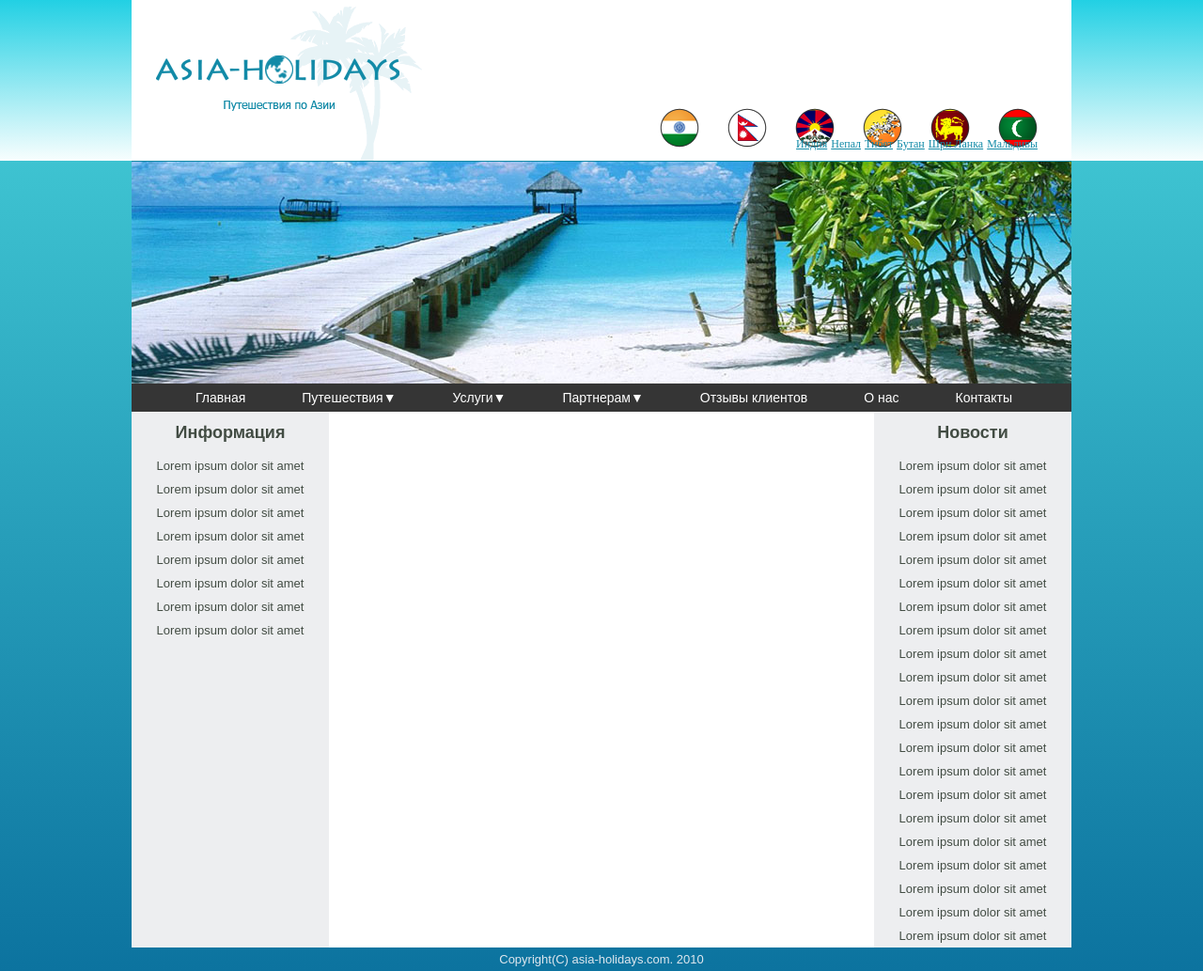
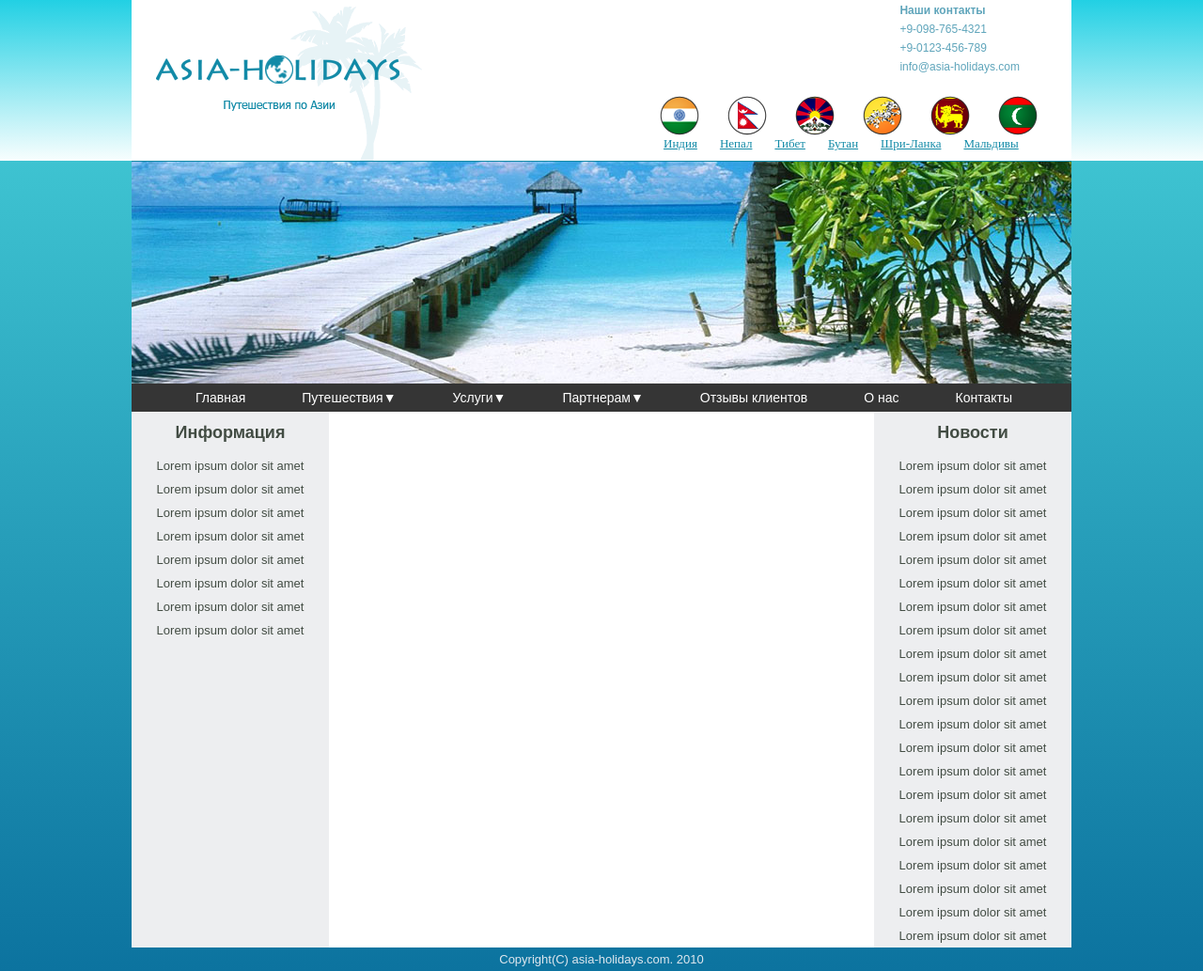
Before and after one commit to fixed161/homework4, a plain HTML site: page index.html in a window 1280 px wide. Shown: the whole page at 94% size. Drawn offline with Linux system fonts and the light colour scheme.

Commit message:
changes in header

```diff
--- a/css/style.css
+++ b/css/style.css
@@ -9,6 +9,7 @@ body {
 }
 
 .header-bg {
+    position: relative;
     background: linear-gradient(to bottom, #1dcfe3, #f8fefe);
     height: 175px;
 }
@@ -28,9 +29,22 @@ body {
     background: #fff;
 }
 
+.header p {
+    float: right;
+    margin: 5px 55px 0 0;
+    font-size: 12px;
+    color: #5fa5bb;
+    text-align: left;
+    line-height: 20px;
+}
+
+.header p span {
+    font-weight: bold;
+}
+
 .header ul {
     position: absolute;
-    bottom: 10px;
+    bottom: 23px;
     right: 36px;
     list-style-type: none;
 }
@@ -41,6 +55,25 @@ body {
 
 .header a {
     font-size: 12px;
+    color: #128aa7;
+}
+
+.countries {
+    position: absolute;
+    bottom: 10px;
+    right: 166px;
+    width: 428px;
+    list-style-type: none;
+    text-align: justify;
+}
+
+.countries li {
+    display: inline;
+    padding-left: 20px;
+    width: 71px;
+}
+.countries li a {
+    font-size: 13px;
     color: #128aa7;
 }
 
--- a/index.html
+++ b/index.html
@@ -8,10 +8,14 @@
   <title>Homework4</title>
 </head>
 <body>
-
       <div class="header-bg">
         <div class="header">
           <img src="img/logo.png" alt=""/>
+            <p><span>Наши контакты</span><br>
+            +9-098-765-4321<br>
+            +9-0123-456-789<br>
+            info@asia-holidays.com</p>
+
             <ul>
               <li><img src="img/india.png" alt=""/></li>
               <li><img src="img/nepal.png" alt=""/></li>
@@ -20,15 +24,15 @@
               <li><img src="img/sri-lanka.png" alt=""/></li>
               <li><img src="img/maldives.png" alt=""/></li>
             </ul>
+          </div>
           <ul class="countries">
             <li><a href="#">Индия</a></li>
             <li><a href="#">Непал</a></li>
             <li><a href="#">Тибет</a></li>
             <li><a href="#">Бутан</a></li>
-              <li><a href="#">Шри Ланка</a></li>
+            <li><a href="#">Шри-Ланка</a></li>
             <li><a href="#">Мальдивы</a></li>
           </ul>
-          </div>
       </div>
             <div class="main">
           <div class="beach">
```
Lines whose indentation alone changed are shown as unchanged.
